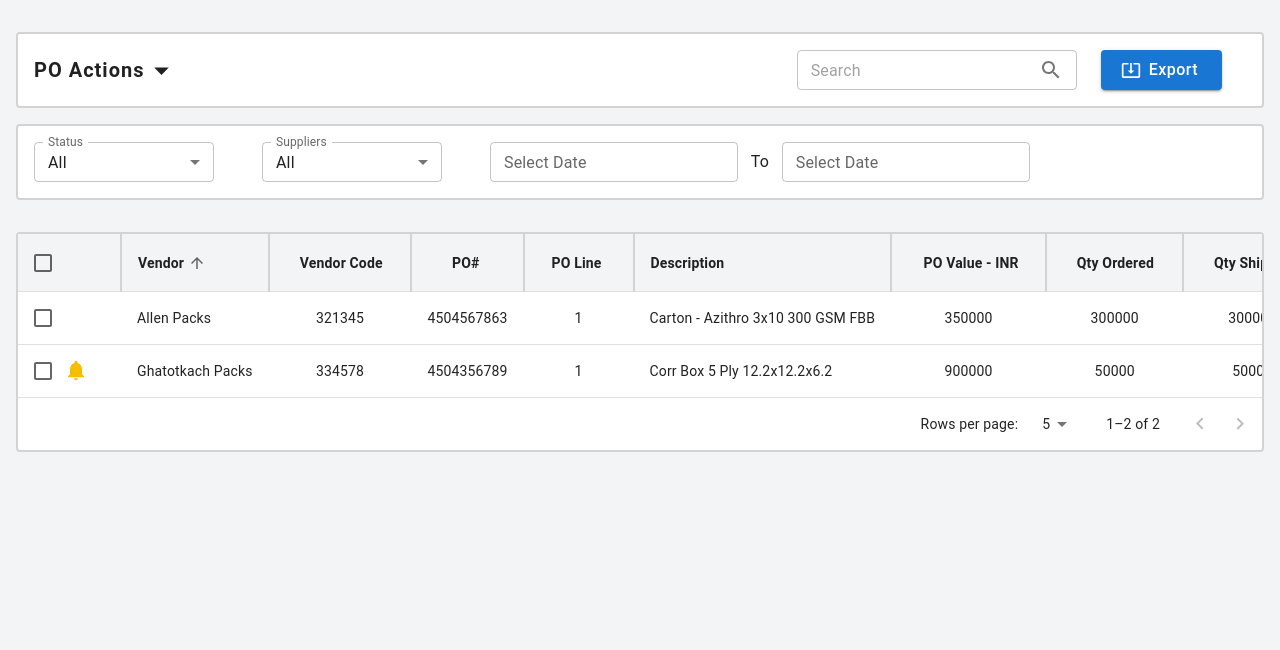
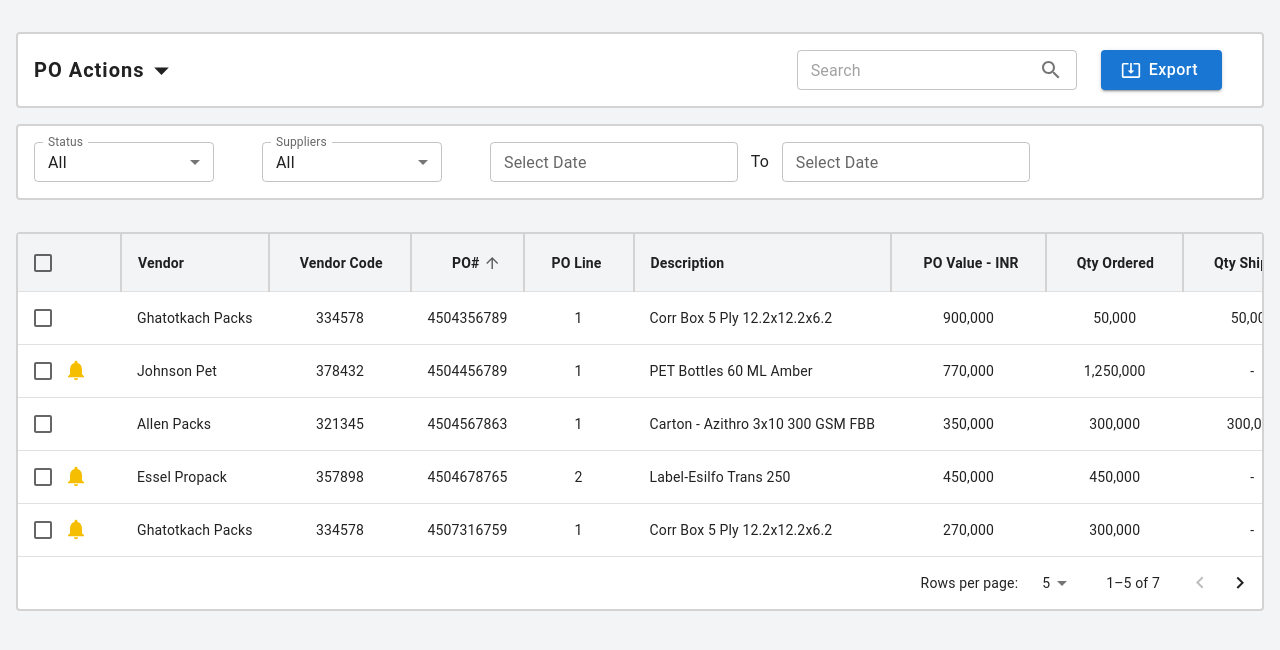
Before and after one commit to niloysikdar/react-table, a React (Vite) app: page / in a window 1280 px wide. Shown: the top 650 px of the page. Built offline with nearby package versions, Linux system fonts and the light colour scheme.

Commit message:
add more dummy data

```diff
--- a/src/components/Table/index.tsx
+++ b/src/components/Table/index.tsx
@@ -218,7 +218,7 @@
 
 function OrderTable() {
   const [order, setOrder] = useState<Order>('asc');
-  const [orderBy, setOrderBy] = useState<keyof OrderData>('vendor');
+  const [orderBy, setOrderBy] = useState<keyof OrderData>('poId');
   const [selected, setSelected] = useState<readonly number[]>([]);
   const [page, setPage] = useState(0);
   const [rowsPerPage, setRowsPerPage] = useState(5);
@@ -362,10 +362,18 @@
                       <TableCell align="center">{row.poId}</TableCell>
                       <TableCell align="center">{row.poLine}</TableCell>
                       <TableCell align="left">{row.description}</TableCell>
-                      <TableCell align="center">{row.poValue}</TableCell>
-                      <TableCell align="center">{row.qtyOrdered}</TableCell>
-                      <TableCell align="center">{row.qtyShipped}</TableCell>
-                      <TableCell align="center">{row.grQuantity}</TableCell>
+                      <TableCell align="center">
+                        {row.poValue.toLocaleString()}
+                      </TableCell>
+                      <TableCell align="center">
+                        {row.qtyOrdered.toLocaleString()}
+                      </TableCell>
+                      <TableCell align="center">
+                        {row.qtyShipped?.toLocaleString() || '-'}
+                      </TableCell>
+                      <TableCell align="center">
+                        {row.grQuantity?.toLocaleString() || '-'}
+                      </TableCell>
                       <TableCell align="center">{row.uom}</TableCell>
                       <TableCell align="center">{row.dueDate}</TableCell>
                       <TableCell align="center">{row.committedDate}</TableCell>
--- a/src/data/index.ts
+++ b/src/data/index.ts
@@ -8,8 +8,8 @@
   description: string;
   poValue: number;
   qtyOrdered: number;
-  qtyShipped: number;
-  grQuantity: number;
+  qtyShipped?: number;
+  grQuantity?: number;
   uom: 'EA' | 'KG';
   dueDate: string;
   committedDate: string;
@@ -42,7 +42,7 @@
   },
   {
     id: 2,
-    notification: true,
+    notification: false,
     vendor: 'Ghatotkach Packs',
     vendorCode: 334578,
     poId: 4504356789,
@@ -57,4 +57,83 @@
     committedDate: '21/03/2020',
     status: 'GRN Posted',
   },
+  {
+    id: 3,
+    notification: true,
+    vendor: 'Essel Propack',
+    vendorCode: 357898,
+    poId: 4504678765,
+    poLine: 2,
+    description: 'Label-Esilfo Trans 250',
+    poValue: 450000,
+    qtyOrdered: 450000,
+    uom: 'EA',
+    dueDate: '12/04/2020',
+    committedDate: '12/04/2020',
+    status: 'Accepted',
+  },
+  {
+    id: 4,
+    notification: true,
+    vendor: 'Ghatotkach Packs',
+    vendorCode: 334578,
+    poId: 4507316759,
+    poLine: 1,
+    description: 'Corr Box 5 Ply 12.2x12.2x6.2',
+    poValue: 270000,
+    qtyOrdered: 300000,
+    uom: 'EA',
+    dueDate: '22/07/2020',
+    committedDate: '22/07/2020',
+    status: 'Review Req',
+  },
+  {
+    id: 5,
+    notification: false,
+    vendor: 'APRO Films',
+    vendorCode: 345631,
+    poId: 4555125386,
+    poLine: 1,
+    description: 'PVC-PVDC 30 microns',
+    poValue: 846000,
+    qtyOrdered: 264000,
+    qtyShipped: 264000,
+    grQuantity: 264000,
+    uom: 'KG',
+    dueDate: '16/05/2020',
+    committedDate: '16/05/2020',
+    status: 'Dispatched',
+  },
+  {
+    id: 6,
+    notification: false,
+    vendor: 'Essel Propack',
+    vendorCode: 357898,
+    poId: 4524563214,
+    poLine: 1,
+    description: 'Label-Esilfo Trans 250',
+    poValue: 890000,
+    qtyOrdered: 40000,
+    qtyShipped: 40000,
+    grQuantity: 40000,
+    uom: 'EA',
+    dueDate: '22/06/2020',
+    committedDate: '22/06/2020',
+    status: 'Review Req',
+  },
+  {
+    id: 7,
+    notification: true,
+    vendor: 'Johnson Pet',
+    vendorCode: 378432,
+    poId: 4504456789,
+    poLine: 1,
+    description: 'PET Bottles 60 ML Amber',
+    poValue: 770000,
+    qtyOrdered: 1250000,
+    uom: 'KG',
+    dueDate: '30/06/2020',
+    committedDate: '30/06/2020',
+    status: 'Accepted',
+  },
 ];
```
